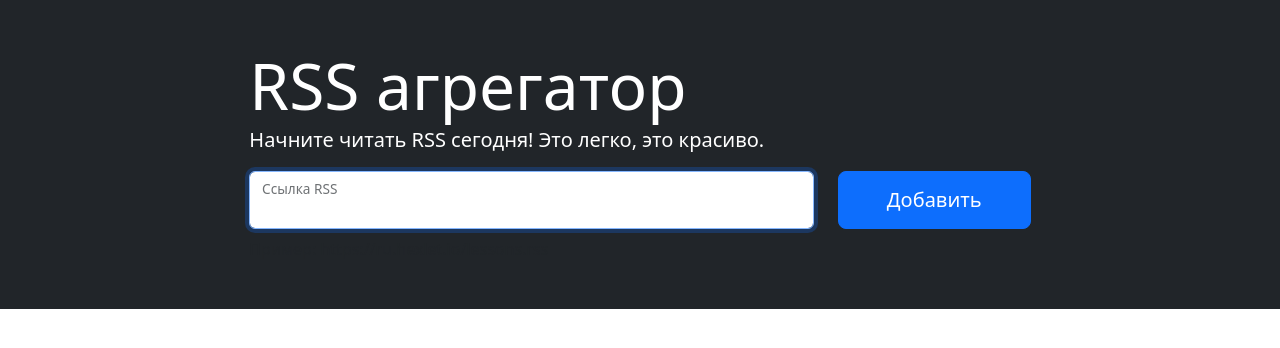
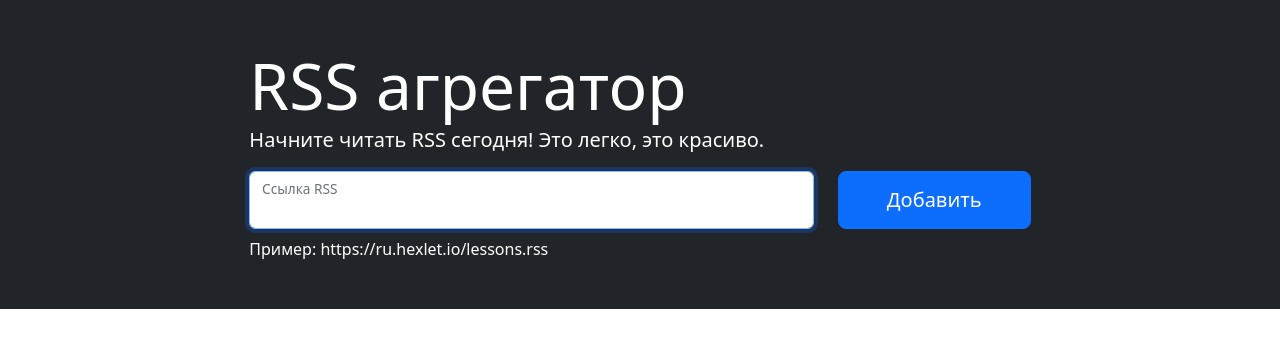
Before and after one commit to philheh/frontend-bootcamp-project-11, a website built with webpack: page index.html in a window 1280 px wide. Built offline with nearby package versions, Linux system fonts and the light colour scheme; what on-change would draw is missing.

Commit message:
example url fix

```diff
--- a/index.html
+++ b/index.html
@@ -42,7 +42,7 @@
                       </div>
                     </div>
                 </form>
-                <p class="mt-2 mb-0 text-muted">Пример: https://ru.hexlet.io/lessons.rss</p>
+                <p class="mt-2 mb-0">Пример: https://ru.hexlet.io/lessons.rss</p>
                 <p class="feedback m-0 position-absolute small text-danger"></p>
             </div>
           </div>
--- a/src/getFeed.js
+++ b/src/getFeed.js
@@ -14,7 +14,6 @@ const getFeed = (url, watchedState) =>
           const { feed, posts } = formatFeed(parsed, url);
           watchedState.feeds.unshift(feed);
           watchedState.posts.unshift(...posts);
-          console.log(watchedState.posts)
           watchedState.error = null;
           watchedState.status = 'success';
         })
```
